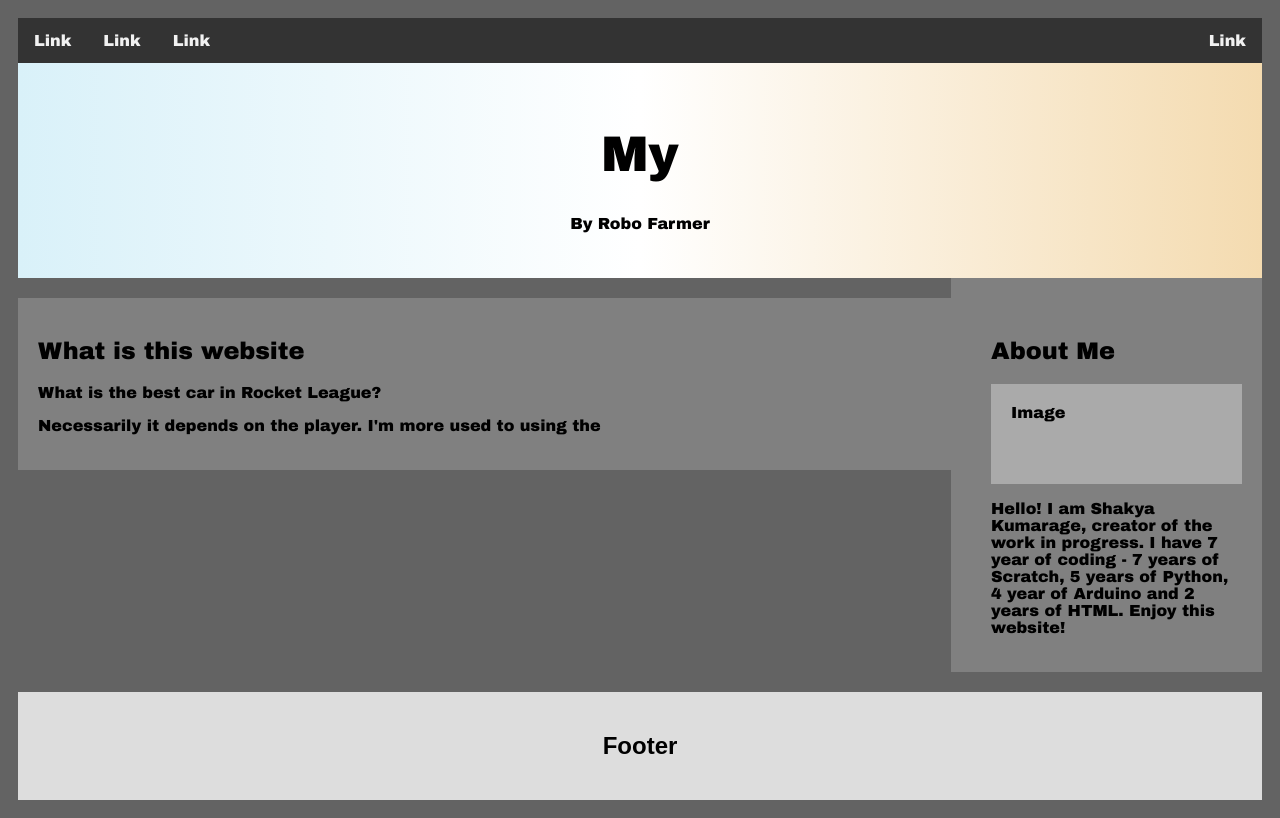
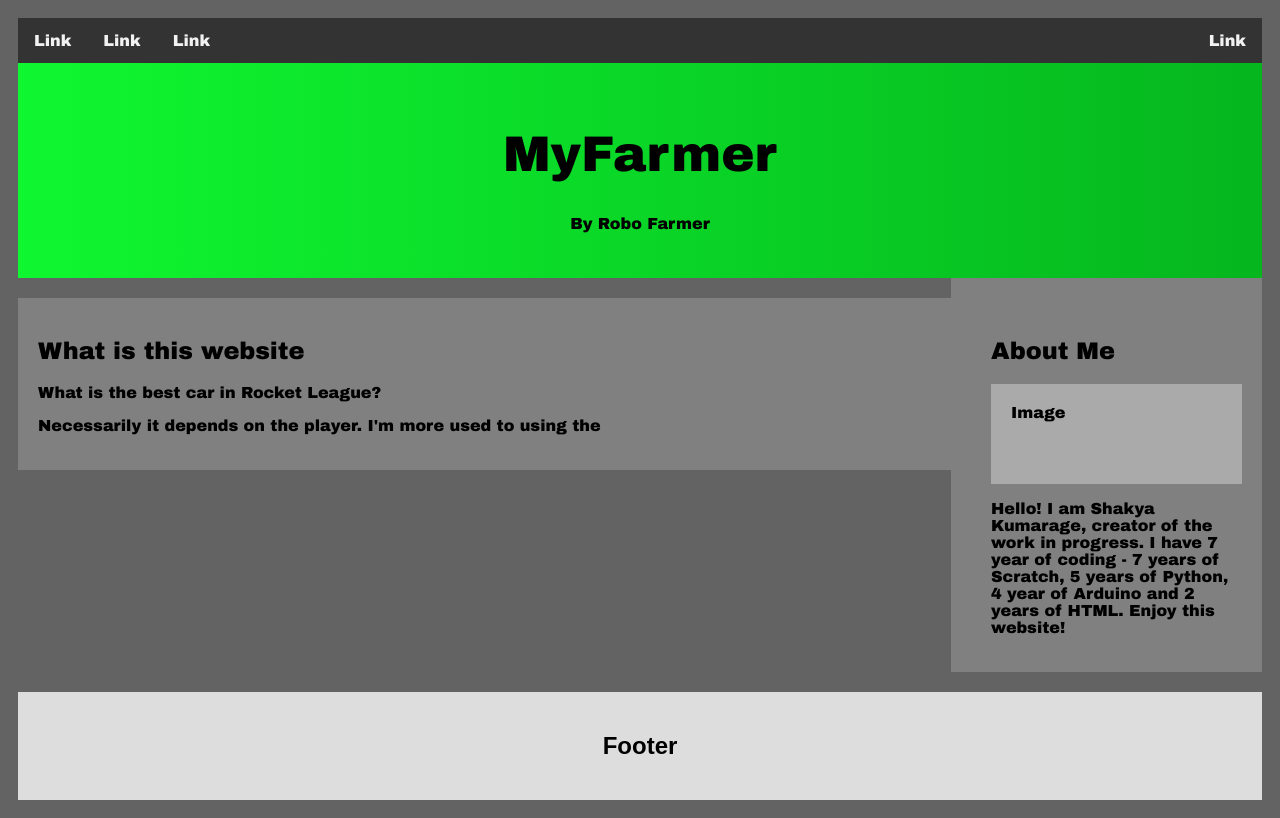
Before and after one commit to ShakyatheCoder/MyFarmer, a plain HTML site: page index.html in a window 1280 px wide. Drawn offline with Linux system fonts and the light colour scheme.

Commit message:
Gradient update for header - index.html

```diff
--- a/index.html
+++ b/index.html
@@ -42,8 +42,8 @@ background: linear-gradient(90deg, rgba(99,99,99,1) 0%, rgba(99,99,99,1) 100%);
 .header {
   padding: 30px;
   text-align: center;
-  background: rgb(217,241,249);
-background: linear-gradient(90deg, rgba(217,241,249,1) 0%, rgba(255,255,255,1) 50%, rgba(244,219,176,1) 100%);
+  background: rgb(15,247,48);
+background: linear-gradient(90deg, rgba(15,247,48,1) 0%, rgba(5,182,30,1) 100%);
 }
 
 .header h1 {
@@ -157,14 +157,14 @@ h1 {
 
 
 <div class="topnav" id="arial">
-  <a href="#">Link</a>
+  <a href="#2">Link</a>
   <a href="#">Link</a>
   <a href="#">Link</a>
   <a href="#" style="float:right">Link</a>
 </div>
 
 <div class="header">
-  <h1>My</h1>
+  <h1>MyFarmer</h1>
   <p id="arial">By Robo Farmer</p>
 </div>
 
```
